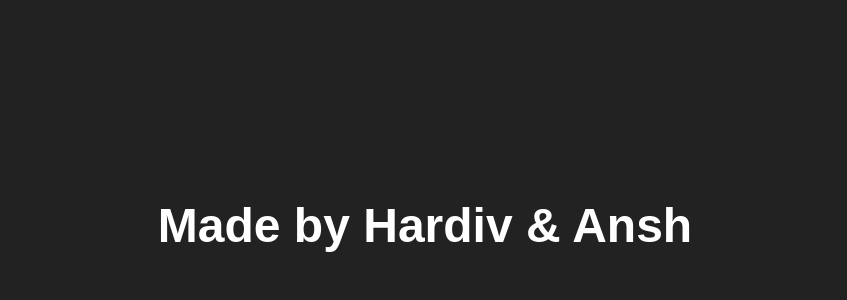
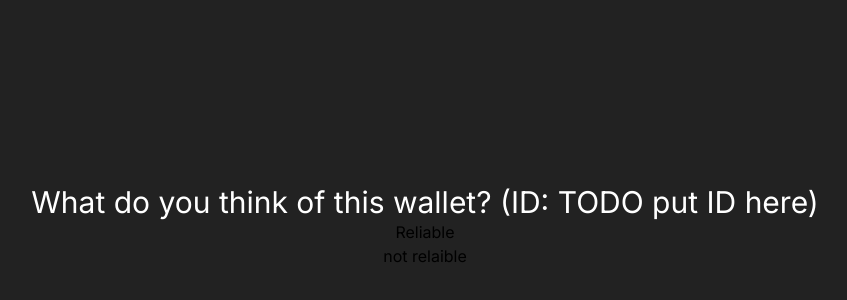
Before and after one commit to hardiv/PayPlot, a Next.js app: page / in a window 1280 px wide. Shown: the part 934-1234 px from the top of the page, without its empty margins (215-1062 px from the left). Built offline with nearby package versions, Linux system fonts and the light colour scheme.

Commit message:
Update page (Add Barebones for voting system)

```diff
--- a/src/app/page.tsx
+++ b/src/app/page.tsx
@@ -50,7 +50,9 @@ export default function Home() {
           <div className="flex-grow mt-navbar">
             <Search/>
             <section className="flex flex-col items-center justify-center w-full h-huscle-screen bg-background">
-              <h1 className="text-5xl text-white items-center justify-center">Made by Hardiv & Ansh</h1>
+              <p className="text-3xl text-white items-center justify-center">What do you think of this wallet? (ID: TODO put ID here)</p>
+              <p>Reliable</p>
+              <p>not relaible</p>
             </section>
           </div>
         </div>
```
